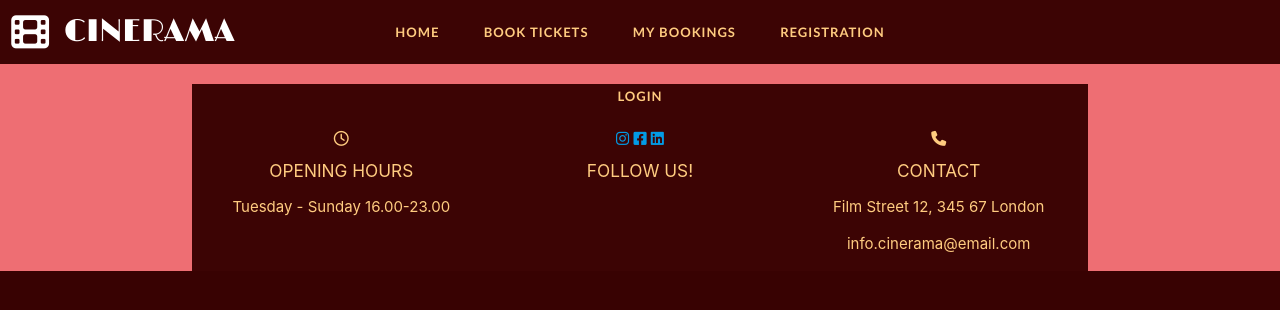
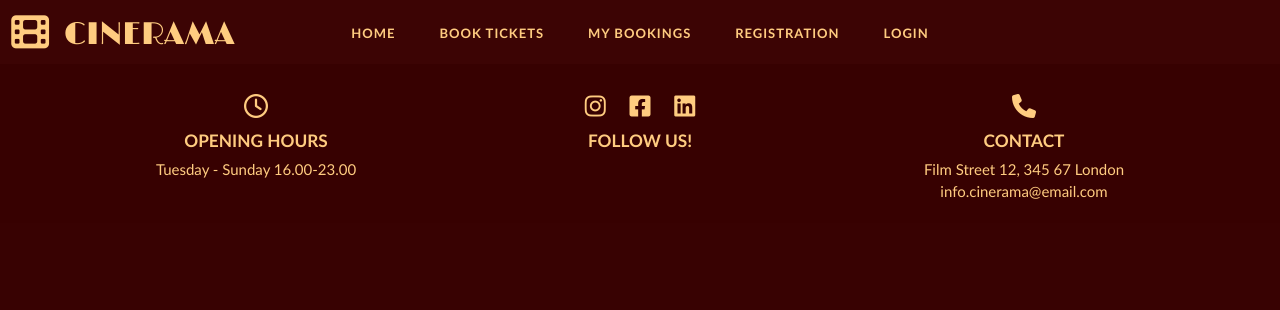
Before and after one commit to sarasm93/cinerama-cinema, a Django app: page / in a window 1280 px wide. Shown: the top 310 px of the page. Run offline with Django 3.2, Linux system fonts and the light colour scheme.

Commit message:
Add styling to footer

```diff
--- a/static/css/style.css
+++ b/static/css/style.css
@@ -2,14 +2,24 @@
 
 body {
     background-color: #380202;
+    font-family: Pioret-One, Trebuchet MS, sans-serif;
 }
 
-.row {
+.container {
+    width: 90%;
+}
+
+.my-navbar {
     background-color: rgba(56, 2, 2, 0.978);
 }
 
-.brand-logo {
+.brand-logo a {
     font-family: Limelight, Trebuchet MS, sans-serif;
+    color: #ffcc80;
+}
+
+.brand-logo a:hover {
+    color: #540505ec;
 }
 
 /* Code on line 17-28, to center align navbar list, is taken from this Stackoverflow page:
@@ -28,7 +38,6 @@
 }
 
 nav li a {
-    font-family: Pioret-One, Trebuchet MS, sans-serif;
     letter-spacing: 1px;
     padding: 0 20px;
     font-size: small;
@@ -42,3 +51,33 @@
 .brand-logo a i {
     font-size: larger;
 }
+
+.page-footer {
+    background-color: rgba(56, 2, 2, 0.978);
+}
+
+footer p {
+    margin: 0;
+}
+
+footer h6 {
+    font-weight: bold;
+}
+
+footer i {
+    font-size: x-large;
+    padding: 0 10px;
+}
+
+footer a {
+    color: #ffcc80;
+}
+
+.footer-div {
+    margin-top: 10px;
+    margin-bottom: 20px;
+}
+
+footer a:hover {
+    color: #540505ec;
+}
```
